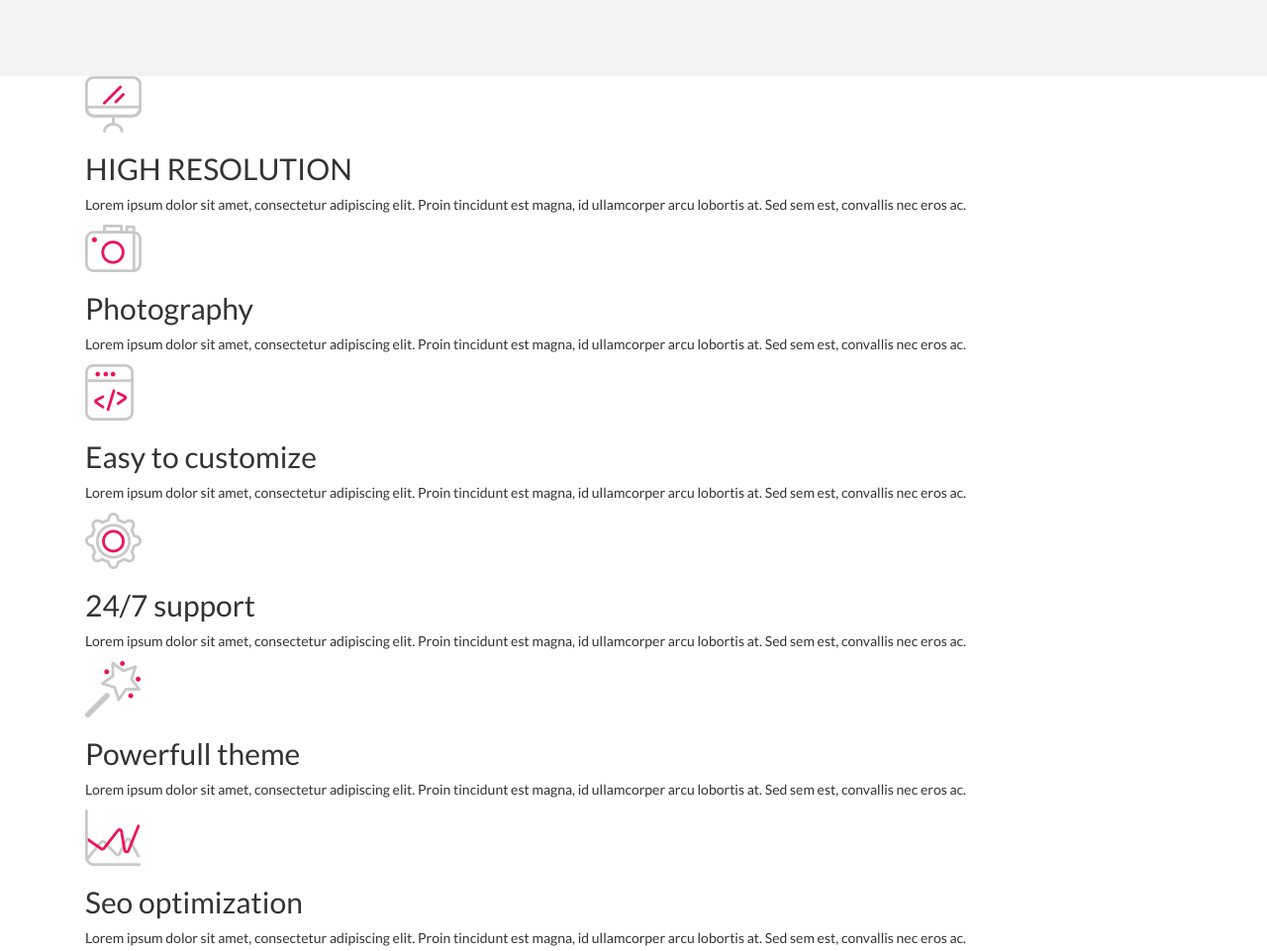
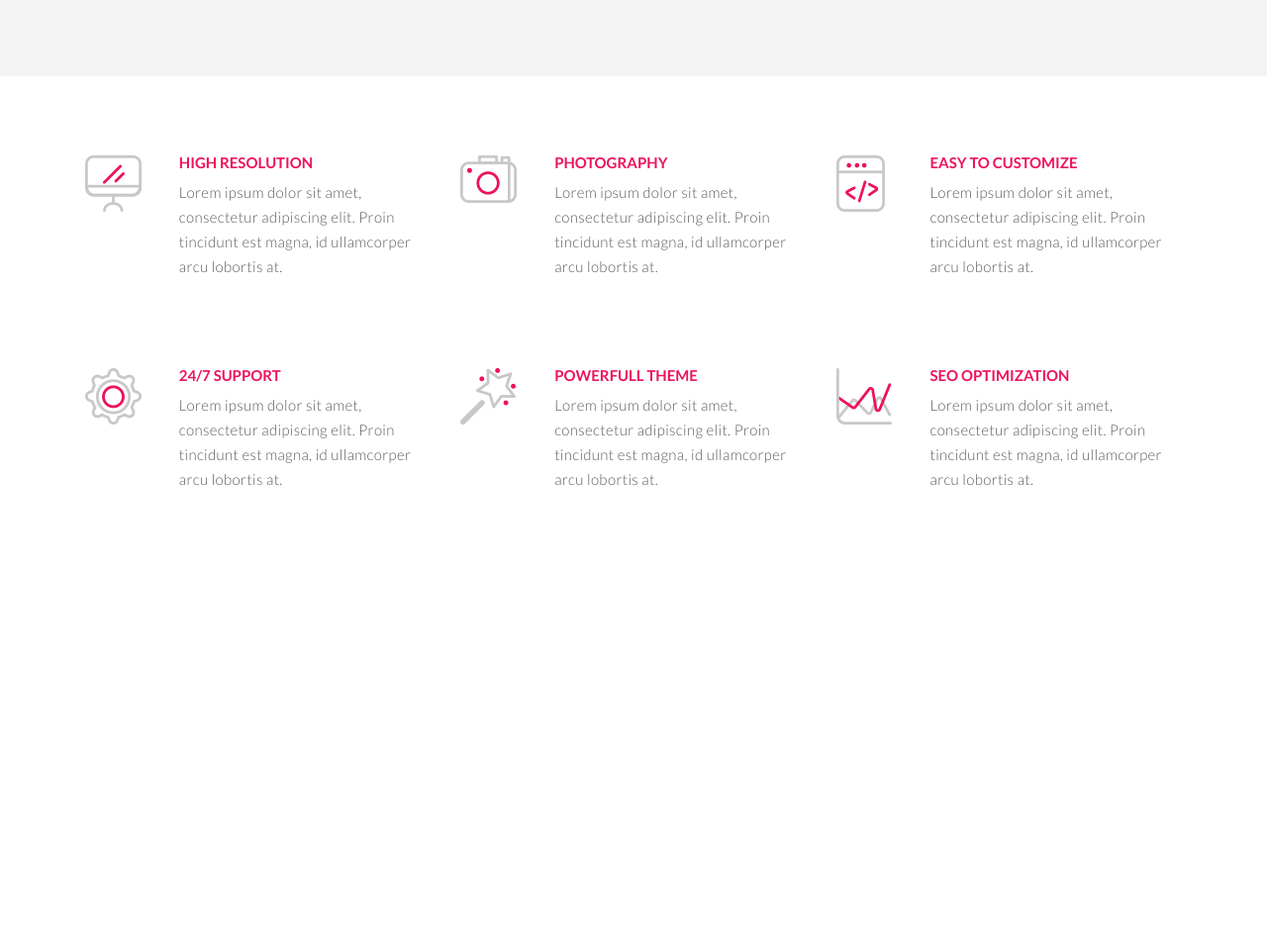
Before and after one commit to katarzynka1234/Template_PSDtoHTML_1, a website: page index.html in a window 1280 px wide. Shown: the part 3564-4525 px from the top of the page at 99% size. After the commit the page ends 4151 px from the top, so only its background shows below. Drawn offline with nearby package versions, Linux system fonts and the light colour scheme.

Commit message:
Add style and bootstrap grid add info section

```diff
--- a/index.html
+++ b/index.html
@@ -236,49 +236,58 @@
 
 	<section class="additional-info">
 		<div class="container box-icons">
-			<div class="icon">
+			<div class="row">
+				<div class="col-md-1 col-sm-1 icon">
 					<img src="images/additional_info/screen.png" alt="icon">
 				</div>
-			<div class="text">
+				<div class="col-md-3 col-sm-3 text">
 					<h2>HIGH RESOLUTION</h2>
-				<p>Lorem ipsum dolor sit amet, consectetur adipiscing elit. Proin tincidunt est magna, id ullamcorper arcu lobortis at. Sed sem est, convallis nec eros ac.</p>
+					<p>Lorem ipsum dolor sit amet, consectetur adipiscing elit. Proin tincidunt est magna, id ullamcorper arcu lobortis at.
+					</p>
 				</div>
-			<div class="icon">
+				<div class="col-md-1 col-sm-1 icon">
 					<img src="images/additional_info/camera.png" alt="icon">
 				</div>
-			<div class="text">
+				<div class="col-md-3 col-sm-3 text">
 					<h2>Photography</h2>
-				<p>Lorem ipsum dolor sit amet, consectetur adipiscing elit. Proin tincidunt est magna, id ullamcorper arcu lobortis at. Sed sem est, convallis nec eros ac.</p>
+					<p>Lorem ipsum dolor sit amet, consectetur adipiscing elit. Proin tincidunt est magna, id ullamcorper arcu lobortis at.
+					</p>
 				</div>
-			<div class="icon">
+				<div class="col-md-1 col-sm-1 icon">
 					<img src="images/additional_info/code.png" alt="icon">
 				</div>
-			<div class="text">
+				<div class="col-md-3 col-sm-3 text">
 					<h2>Easy to customize</h2>
-				<p>Lorem ipsum dolor sit amet, consectetur adipiscing elit. Proin tincidunt est magna, id ullamcorper arcu lobortis at. Sed sem est, convallis nec eros ac.</p>
+					<p>Lorem ipsum dolor sit amet, consectetur adipiscing elit. Proin tincidunt est magna, id ullamcorper arcu lobortis at.
+					</p>
 				</div>
-			<div class="icon">
+			</div>
+			<div class="row">
+				<div class="col-md-1 col-sm-1 icon">
 					<img src="images/additional_info/setting.png" alt="icon">
 				</div>
-			<div class="text">
+				<div class="col-md-3 col-sm-3 text">
 					<h2>24/7 support</h2>
-				<p>Lorem ipsum dolor sit amet, consectetur adipiscing elit. Proin tincidunt est magna, id ullamcorper arcu lobortis at. Sed sem est, convallis nec eros ac.</p>
+					<p>Lorem ipsum dolor sit amet, consectetur adipiscing elit. Proin tincidunt est magna, id ullamcorper arcu lobortis at.
+					</p>
 				</div>
-			<div class="icon">
+				<div class="col-md-1 col-sm-1 icon">
 					<img src="images/additional_info/magic.png" alt="icon">
 				</div>
-			<div class="text">
+				<div class="col-md-3 col-sm-3 text">
 					<h2>Powerfull theme</h2>
-				<p>Lorem ipsum dolor sit amet, consectetur adipiscing elit. Proin tincidunt est magna, id ullamcorper arcu lobortis at. Sed sem est, convallis nec eros ac.</p>
+					<p>Lorem ipsum dolor sit amet, consectetur adipiscing elit. Proin tincidunt est magna, id ullamcorper arcu lobortis at.
+					</p>
 				</div>
-			<div class="icon">
+				<div class="col-md-1 col-sm-1 icon">
 					<img src="images/additional_info/trends.png" alt="icon">
 				</div>
-			<div class="text">
+				<div class="col-md-3 col-sm-3 text">
 					<h2>Seo optimization</h2>
-				<p>Lorem ipsum dolor sit amet, consectetur adipiscing elit. Proin tincidunt est magna, id ullamcorper arcu lobortis at. Sed sem est, convallis nec eros ac.</p>
+					<p>Lorem ipsum dolor sit amet, consectetur adipiscing elit. Proin tincidunt est magna, id ullamcorper arcu lobortis at.
+					</p>
 				</div>
-
+			</div>
 		</div>
 	</section>
 
--- a/sass/style.scss
+++ b/sass/style.scss
@@ -249,7 +249,6 @@ body {
             >p {
                 @include text-pharagraph;
                 line-height: 0.8;
-                font-weight: 400;
             }
             .buy-now {
                 @include btn($pink, $white);
@@ -266,14 +265,22 @@ body {
 /* Additional info section */
 
 .additional-info {
-    .box-icons {
-        @include flexbox(flex, row, center);
-        flex-wrap: wrap;
-        >.icon {
-            flex: 1;
-        }
-        >.text {
-            flex: 4;
+    .box-icons{
+        margin-top: 80px;
+        .text {
+            >h2{
+                @include btn-text($pink);
+                margin-top: 0;
+                line-height: 15px;
+            }
+            >p {
+                @include text-pharagraph;
+                padding-top: 0;
+                padding-bottom: 80px;
+
+            }
         }
     }
+
+
 }
```
Also changed, not shown: css/style.css, 1 other file. Lines whose indentation alone changed are shown as unchanged.
